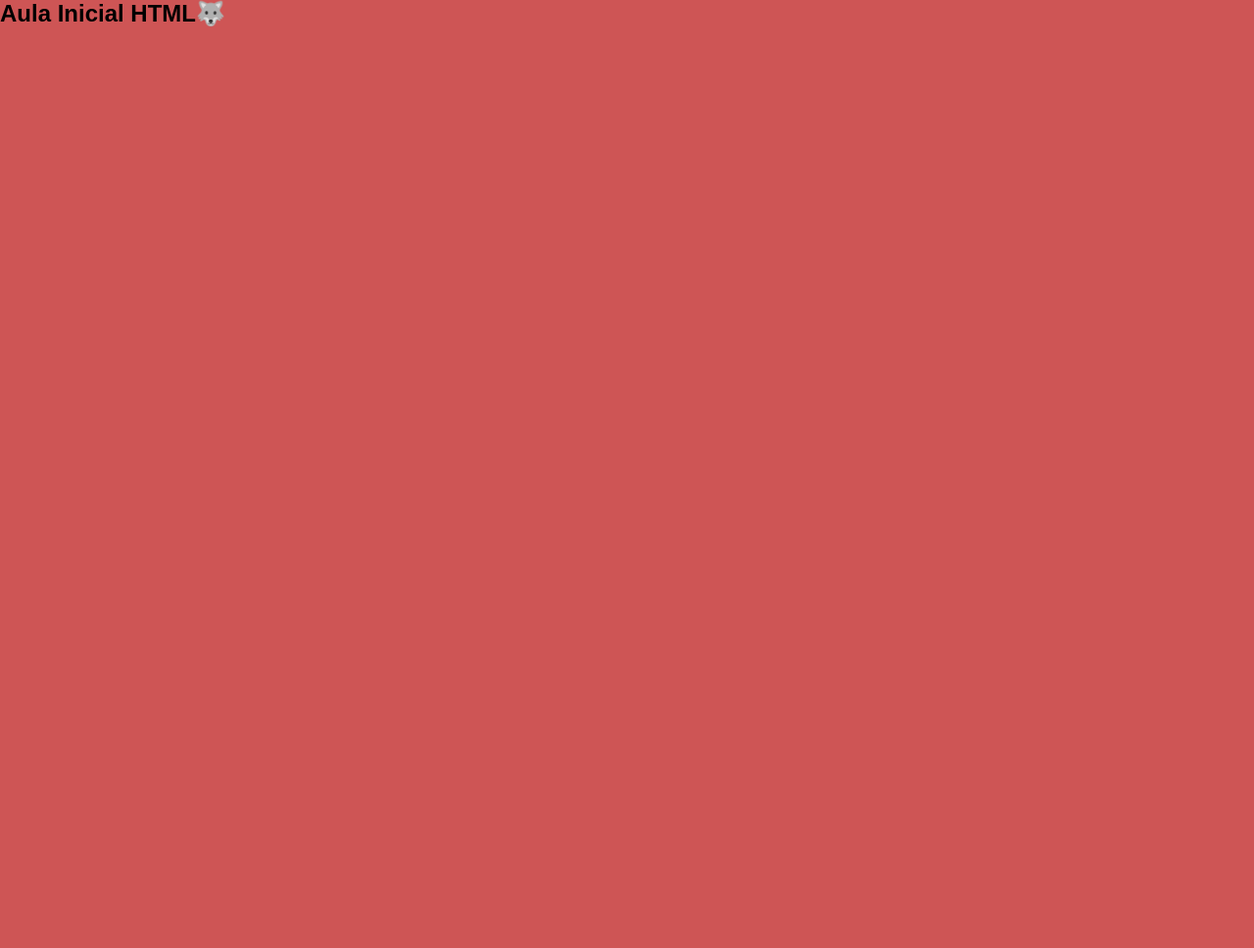
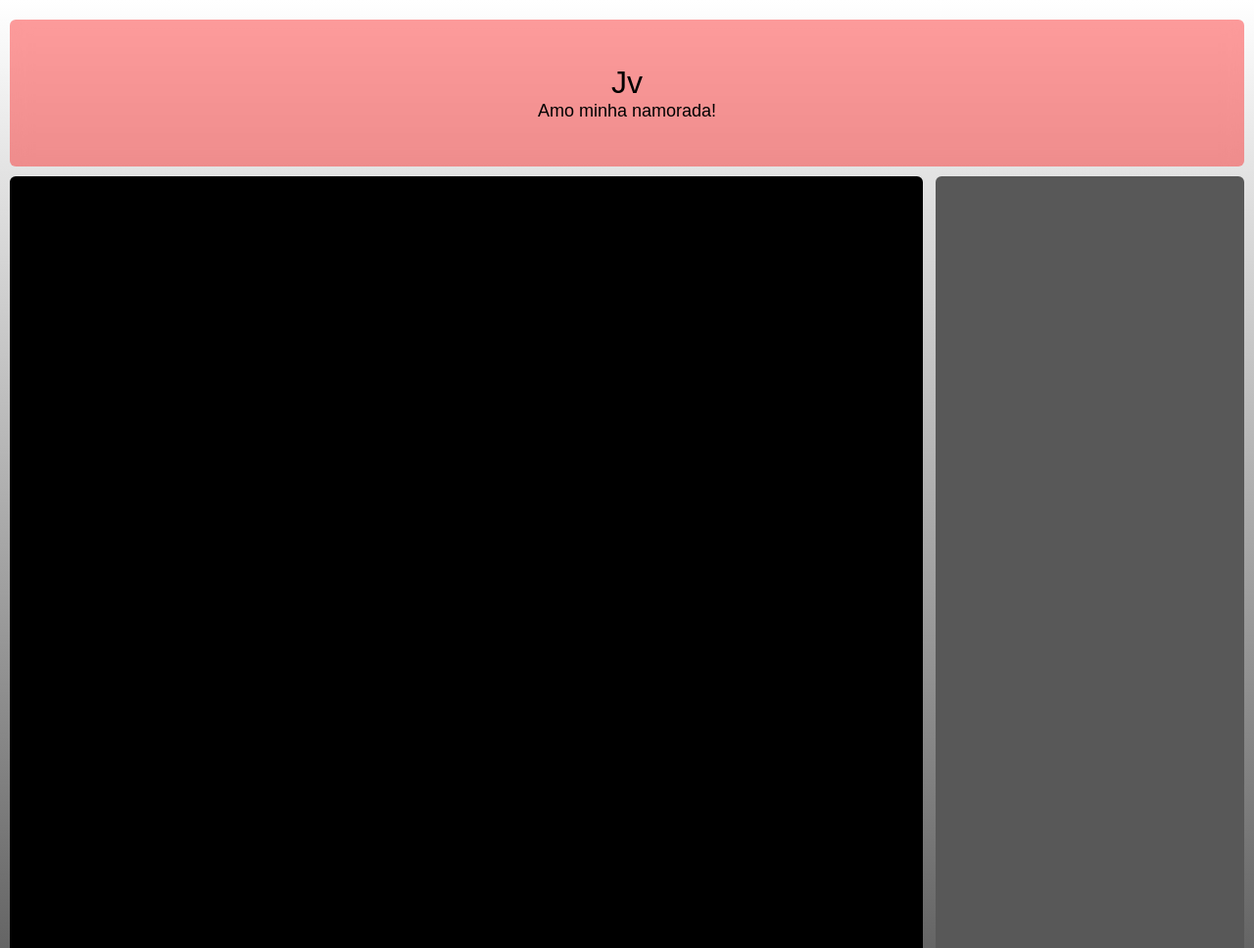
Before and after one commit to joaogianoni23/aula01html, a plain HTML site: page index.html in a window 1280 px wide. Shown: the top 968 px of the page at 98% size. Before the commit the page ends 800 px from the top, so only its background shows below. Drawn offline with Linux system fonts and the light colour scheme; a web font is replaced by a local one.

Commit message:
feat: create main and aside sections

```diff
--- a/assets/styles.index.css
+++ b/assets/styles.index.css
@@ -15,6 +15,50 @@
 }
 
 body{
-    background-color: rgb(206, 85, 85);
+    background-image: linear-gradient(rgb(255, 255, 255), rgb(0, 0, 0));
     font-family: "Jacquard 24", sans-serif;
+    height: 200vh;
+    padding: 10px;
 }
+
+header {
+    text-align: center;
+    background-color: rgba(255, 0, 0, 0.385);
+    backdrop-filter: blur(10px);
+    margin: 10px 0;
+    border-radius: 6px;
+    height: 150px;
+    font-size: xx-large;
+    display: flex;
+    flex-direction: column;
+    justify-content: center;
+    align-items: center;
+}
+
+p {
+    text-align: center;
+    color: rgb(0, 0, 0);
+     font-size: large;
+}
+
+#principal {
+    display: flex;
+    height: 800px;
+    width: 100%;
+    border-radius: 6px;
+    justify-content: space-between;
+}
+
+main {
+    background-color: rgb(0, 0, 0);
+    border-radius: 6px;
+    height: 100%;
+    width: 74%;
+}
+
+aside {
+    background-color: rgb(88, 88, 88);
+    border-radius: 6px;
+    height: 100%;
+    width: 25%;
+}
--- a/index.html
+++ b/index.html
@@ -7,6 +7,14 @@
     <title>Aula 01</title>
 </head>
 <body>
-    <h2>Aula Inicial HTML🐺</h2>
+   <header>Jv
+   <p>Amo minha namorada!</p>
+    </header>
+
+    <div id="principal">
+        <main></main>
+        <aside></aside>
+
+    </div>
 </body>
 </html>
```
